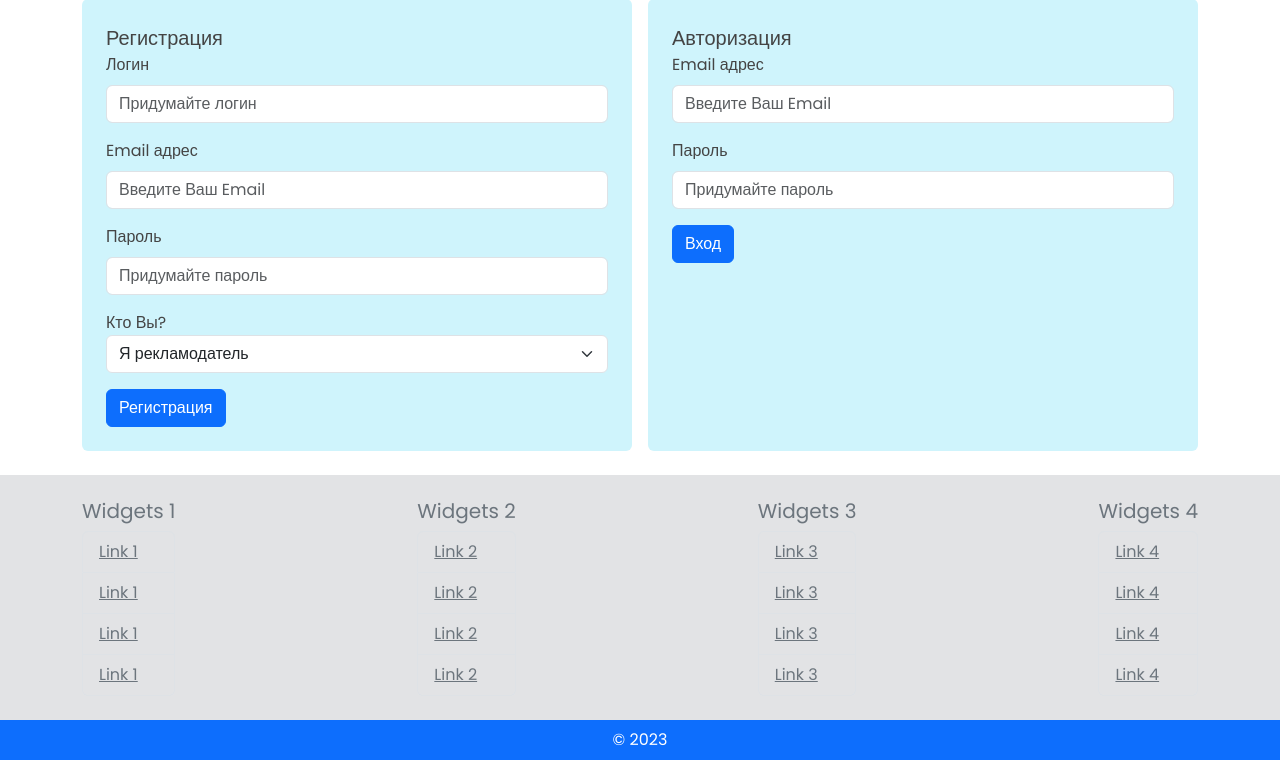
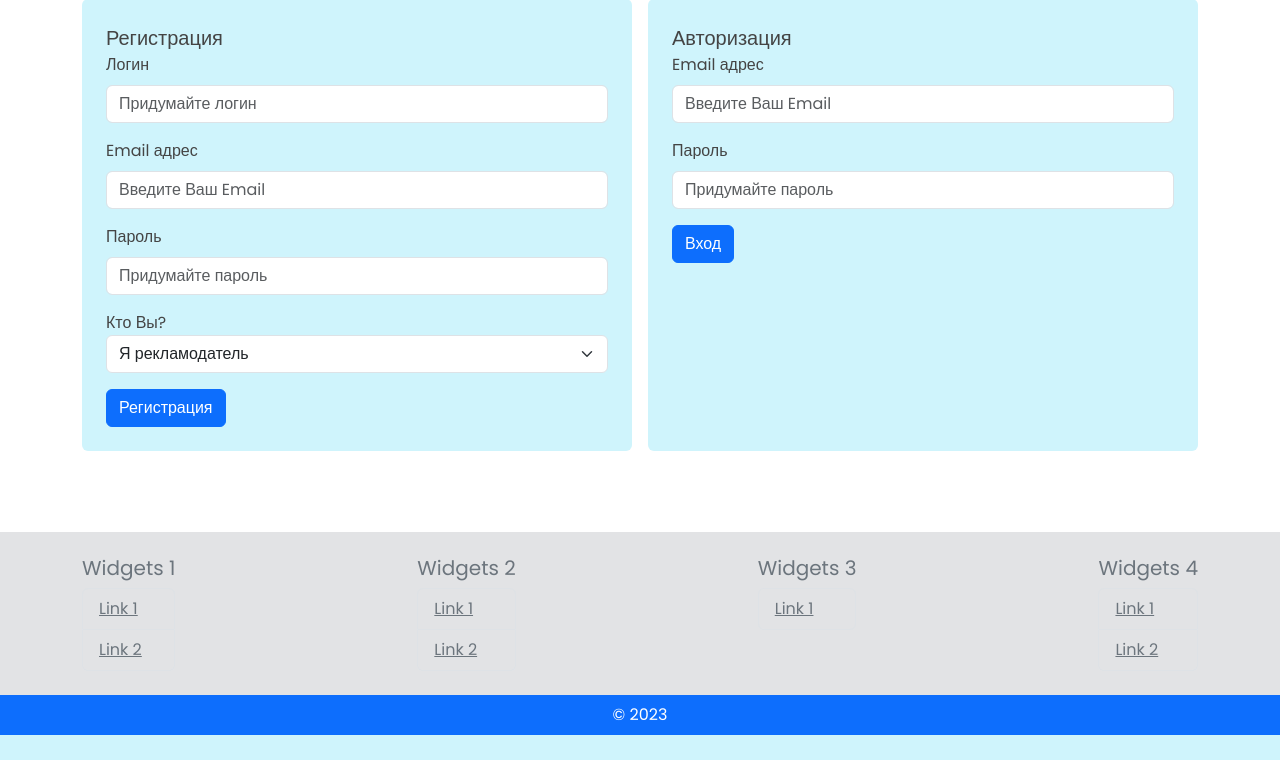
Before and after one commit to andrejsharapov/sf-finally-app, a PHP site: page / in a window 1280 px wide. Shown: the part 65-825 px from the top of the page. After the commit the page ends 800 px from the top, so only its background shows below. Run offline with PHP 8.4, Linux system fonts and the light colour scheme; data that the repository does not hold is empty.

Commit message:
update layout widgets

```diff
--- a/resources/views/Layout.php
+++ b/resources/views/Layout.php
@@ -100,30 +100,21 @@ function setColor(): string
             $footerItems = [
                 ['name' => 'Widgets 1', 'link' => [
                     ['name' => 'Link 1', 'link' => '#'],
-                    ['name' => 'Link 1', 'link' => '#'],
-                    ['name' => 'Link 1', 'link' => '#'],
-                    ['name' => 'Link 1', 'link' => '#'],
+                    ['name' => 'Link 2', 'link' => '#'],
                 ]
                 ],
                 ['name' => 'Widgets 2', 'link' => [
-                    ['name' => 'Link 2', 'link' => '#'],
-                    ['name' => 'Link 2', 'link' => '#'],
-                    ['name' => 'Link 2', 'link' => '#'],
+                    ['name' => 'Link 1', 'link' => '#'],
                     ['name' => 'Link 2', 'link' => '#'],
                 ],
                 ],
                 ['name' => 'Widgets 3', 'link' => [
-                    ['name' => 'Link 3', 'link' => '#'],
-                    ['name' => 'Link 3', 'link' => '#'],
-                    ['name' => 'Link 3', 'link' => '#'],
-                    ['name' => 'Link 3', 'link' => '#'],
+                    ['name' => 'Link 1', 'link' => '#'],
                 ],
                 ],
                 ['name' => 'Widgets 4', 'link' => [
-                    ['name' => 'Link 4', 'link' => '#'],
-                    ['name' => 'Link 4', 'link' => '#'],
-                    ['name' => 'Link 4', 'link' => '#'],
-                    ['name' => 'Link 4', 'link' => '#'],
+                    ['name' => 'Link 1', 'link' => '#'],
+                    ['name' => 'Link 2', 'link' => '#'],
                 ],
                 ]
             ];
```
